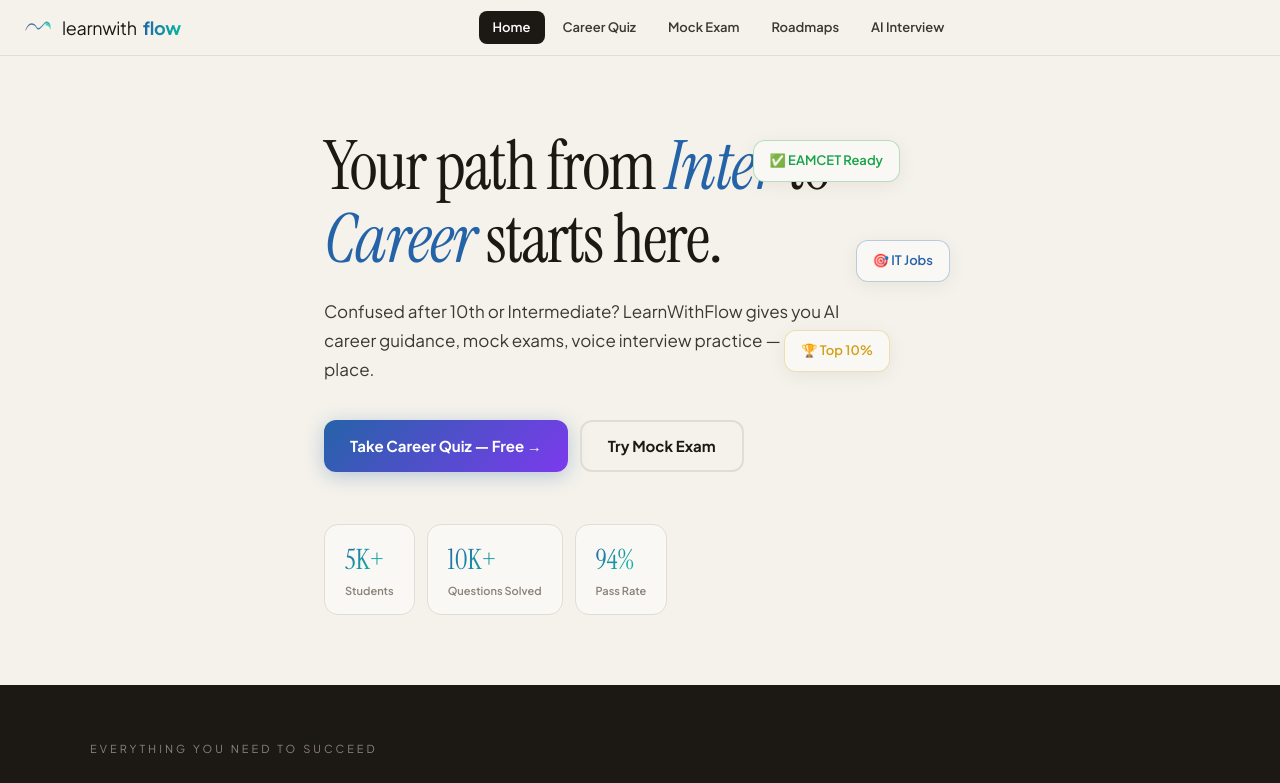
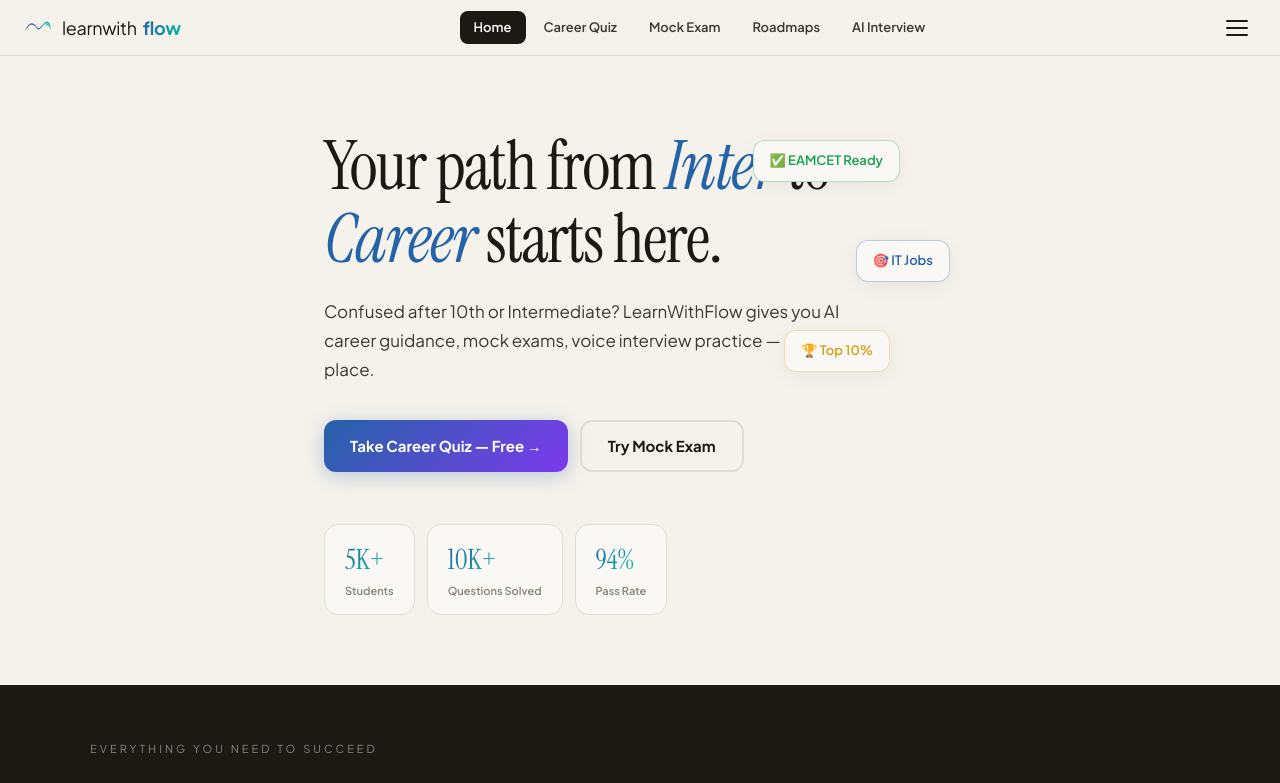
Before and after one commit to learnwithflow/learnwithflow, a Next.js app: page / in a window 1280 px wide. Shown: the top 783 px of the page. Built offline with nearby package versions, Linux system fonts and the light colour scheme.

Commit message:
Fix mobile double menu and desktop hidden menu due to CSS precedence

```diff
--- a/components/Navbar.js
+++ b/components/Navbar.js
@@ -67,12 +67,12 @@
 
                 <div className="flex items-center" ref={dropdownRef}>
                     {/* Mobile Hamburger Button */}
-                    <button className={`hamburger flex md:hidden ${mobileMenuOpen ? 'open' : ''} !p-2 rounded-lg hover:bg-black/5 transition-colors origin-center`} onClick={() => setMobileMenuOpen(!mobileMenuOpen)} aria-label="Menu">
+                    <button className={`hamburger !flex md:!hidden ${mobileMenuOpen ? 'open' : ''} !p-2 rounded-lg hover:bg-black/5 transition-colors origin-center`} onClick={() => setMobileMenuOpen(!mobileMenuOpen)} aria-label="Menu">
                         <span /><span /><span />
                     </button>
 
                     {/* Desktop Hamburger Button */}
-                    <button className={`hamburger hidden md:flex ${desktopMenuOpen ? 'open' : ''} !p-2 rounded-lg hover:bg-black/5 transition-colors origin-center ml-2`} onClick={() => setDesktopMenuOpen(!desktopMenuOpen)} aria-label="More Features">
+                    <button className={`hamburger !hidden md:!flex ${desktopMenuOpen ? 'open' : ''} !p-2 rounded-lg hover:bg-black/5 transition-colors origin-center ml-2`} onClick={() => setDesktopMenuOpen(!desktopMenuOpen)} aria-label="More Features">
                         <span /><span /><span />
                     </button>
 
```
